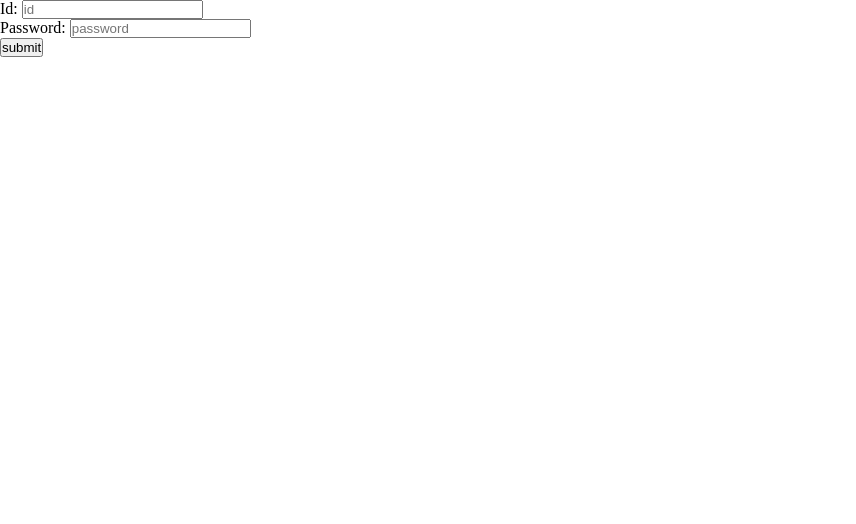
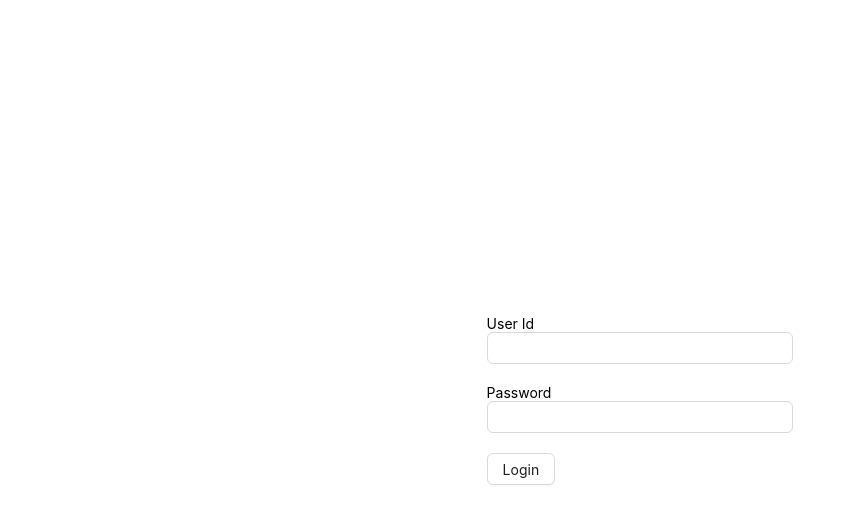
Before and after one commit to mdyasenrafe/advance-uni-client, a React (Create React App) app: page /login in a window 1280 px wide. Shown: the top 524 px of the page, without its empty margins (0-856 px from the left). Built offline with nearby package versions, Linux system fonts and the light colour scheme.

Commit message:
useable form added

```diff
--- /dev/null
+++ b/src/components/form/FormInput/FormInput.tsx
@@ -0,0 +1,21 @@
+import { Input } from "antd";
+import React from "react";
+import { Controller } from "react-hook-form";
+
+type TFormInputProps = {
+  type: string;
+  name: string;
+  label?: string;
+};
+
+export const FormInput: React.FC<TFormInputProps> = ({ type, name, label }) => {
+  return (
+    <div style={{ marginBottom: "20px" }}>
+      {label ? label : null}
+      <Controller
+        name={name}
+        render={({ field }) => <Input {...field} type={type} id={name} />}
+      />
+    </div>
+  );
+};
--- /dev/null
+++ b/src/components/form/FormInput/index.ts
@@ -0,0 +1 @@
+export * from "./FormInput";
--- /dev/null
+++ b/src/components/form/FromWrapper/FromWrapper.tsx
@@ -0,0 +1,23 @@
+import React, { ReactNode } from "react";
+import {
+  Controller,
+  FieldValue,
+  FieldValues,
+  FormProvider,
+  SubmitHandler,
+  useForm,
+} from "react-hook-form";
+
+type TForm = {
+  onSubmit: SubmitHandler<FieldValues>;
+  children: ReactNode;
+};
+
+export const FromWrapper: React.FC<TForm> = ({ onSubmit, children }) => {
+  const methods = useForm();
+  return (
+    <FormProvider {...methods}>
+      <form onSubmit={methods.handleSubmit(onSubmit)}>{children}</form>
+    </FormProvider>
+  );
+};
--- /dev/null
+++ b/src/components/form/FromWrapper/index.ts
@@ -0,0 +1 @@
+export * from "./FromWrapper";
--- /dev/null
+++ b/src/components/form/index.ts
@@ -0,0 +1,2 @@
+export * from "./FromWrapper";
+export * from "./FormInput";
--- a/src/pages/Login/Login.tsx
+++ b/src/pages/Login/Login.tsx
@@ -1,12 +1,13 @@
 import React from "react";
 import { FieldValues, useForm } from "react-hook-form";
 import { useLoginMutation } from "../../redux/features/auth/authApi";
-import { log } from "console";
 import { useAppDispatch } from "../../redux/hooks";
 import { TUser, setUsers } from "../../redux/features/auth/authSlice";
 import { verifyToken } from "../../utils/verifyToken";
 import { useNavigate } from "react-router-dom";
 import { toast } from "sonner";
+import { Button, Row } from "antd";
+import { FormInput, FromWrapper } from "../../components/form";
 
 type FormValues = {
   id: string;
@@ -20,7 +21,7 @@ export const Login = () => {
   const dispatch = useAppDispatch();
   // hooks
   const navigate = useNavigate();
-  const onSubmit = handleSubmit(async (data: FieldValues) => {
+  const onSubmit = async (data: FieldValues) => {
     const toastId = toast.loading("Logging in");
     try {
       const res = await login(data).unwrap();
@@ -32,20 +33,14 @@ export const Login = () => {
     } catch (err) {
       toast.error("Something went wrong", { id: toastId, duration: 2000 });
     }
-  });
+  };
   return (
-    <div>
-      <form onSubmit={onSubmit}>
-        <div>
-          <label>Id: </label>
-          <input placeholder="id" {...register("id")} />
-        </div>
-        <div>
-          <label>Password: </label>
-          <input placeholder="password" {...register("password")} />
-        </div>
-        <button type="submit">submit</button>
-      </form>
-    </div>
+    <Row justify="center" align="middle" style={{ height: "100vh" }}>
+      <FromWrapper onSubmit={onSubmit}>
+        <FormInput type="text" name="id" label="User Id" />
+        <FormInput type="text" name="password" label="Password" />
+        <Button htmlType="submit">Login</Button>
+      </FromWrapper>
+    </Row>
   );
 };
```
